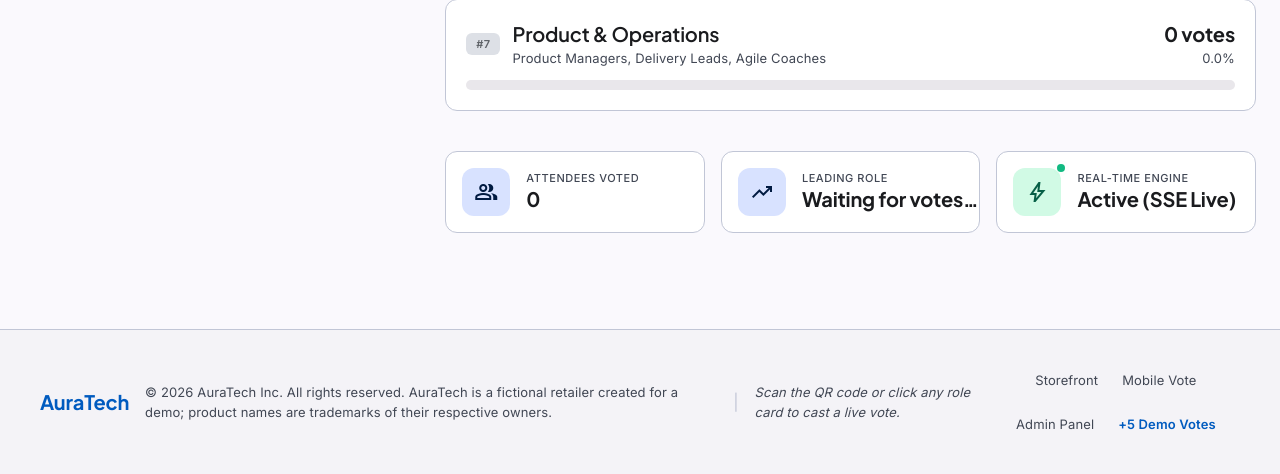
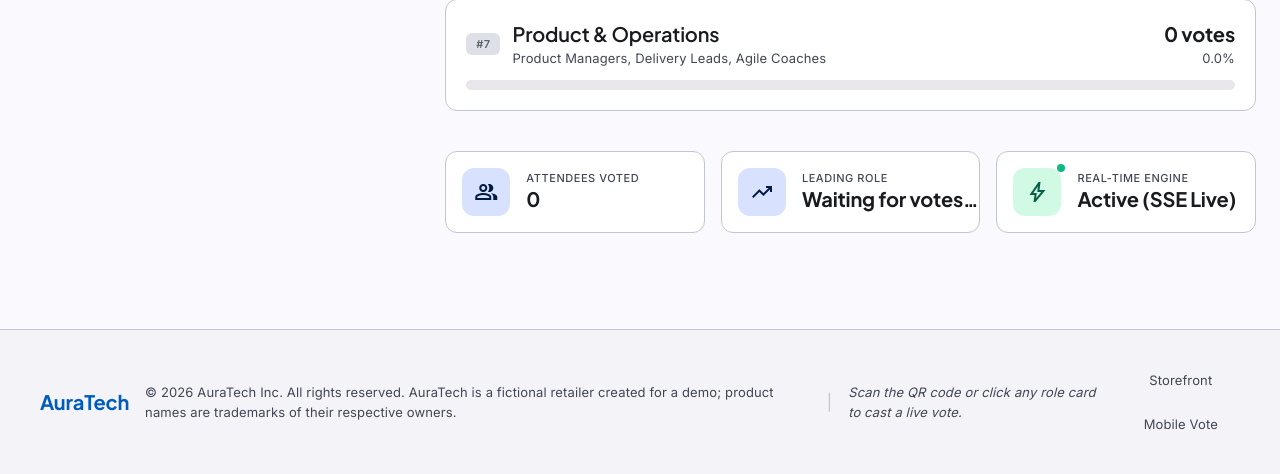
Before and after one commit to psoto-go/tech-retailer-partner-forum, a FastAPI app: page /poll in a window 1280 px wide. Shown: the part 1099-1573 px from the top of the page. Run offline with FastAPI, Linux system fonts and the light colour scheme; data that the repository does not hold is empty; parts of the project's set-up code (start-up, migrations or seed data) failed here and were passed over; some libraries are stand-ins or nearby versions.

Commit message:
Live Role Poll: remove 'Admin Panel' link and '+5 Demo Votes' button from the /poll footer (and dead simulateVotes JS); header 'Support' now points to '#' like the storefront (also in the frontend skill header template). /admin route unchanged.

```diff
--- a/templates/poll.html
+++ b/templates/poll.html
@@ -142,7 +142,7 @@
               Live Role Poll
               <span class="absolute bottom-0 left-0 w-full h-[2px] bg-[#005bbf]"></span>
 </a>
-<a class="text-on-surface-variant hover:text-primary transition-colors text-label-md font-label-md" href="/admin">Support</a>
+<a class="text-on-surface-variant hover:text-primary transition-colors text-label-md font-label-md" href="#">Support</a>
 </nav>
 </div>
 <div class="flex items-center space-x-4">
@@ -301,8 +301,6 @@
 <div class="flex flex-wrap items-center justify-center gap-6 text-body-sm font-body-sm">
 <a class="text-on-surface-variant hover:text-primary transition-colors" href="/">Storefront</a>
 <a class="text-on-surface-variant hover:text-primary transition-colors" href="/vote">Mobile Vote</a>
-<a class="text-on-surface-variant hover:text-primary transition-colors" href="/admin">Admin Panel</a>
-<button class="text-primary hover:underline font-semibold text-body-sm" onclick="simulateVotes(5)">+5 Demo Votes</button>
 </div>
 </div>
 </footer>
@@ -519,22 +517,6 @@
     }
   }
 
-  async function simulateVotes(count = 5) {
-    try {
-      const res = await fetch('/api/admin/simulate', {
-        method: 'POST',
-        headers: { 'Content-Type': 'application/json' },
-        body: JSON.stringify({ count })
-      });
-      if (res.ok) {
-        const data = await res.json();
-        if (data.state) renderPollState(data.state);
-        else await refreshState();
-      }
-    } catch (e) {
-      console.error('Simulate error:', e);
-    }
-  }
 
   function connectSSE() {
     const es = new EventSource('/api/stream');
```
Also changed, not shown: .agent/skills/frontend-skill/SKILL.md.
